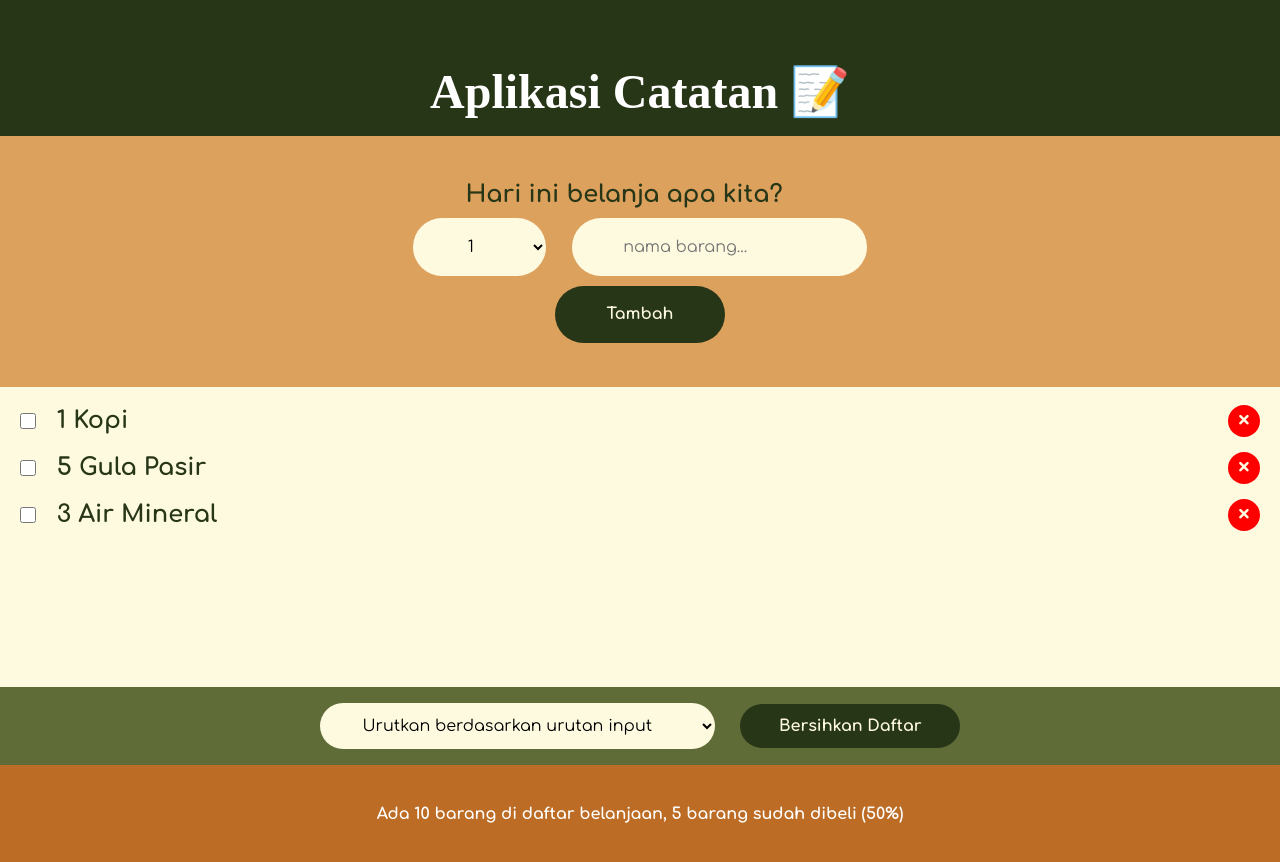
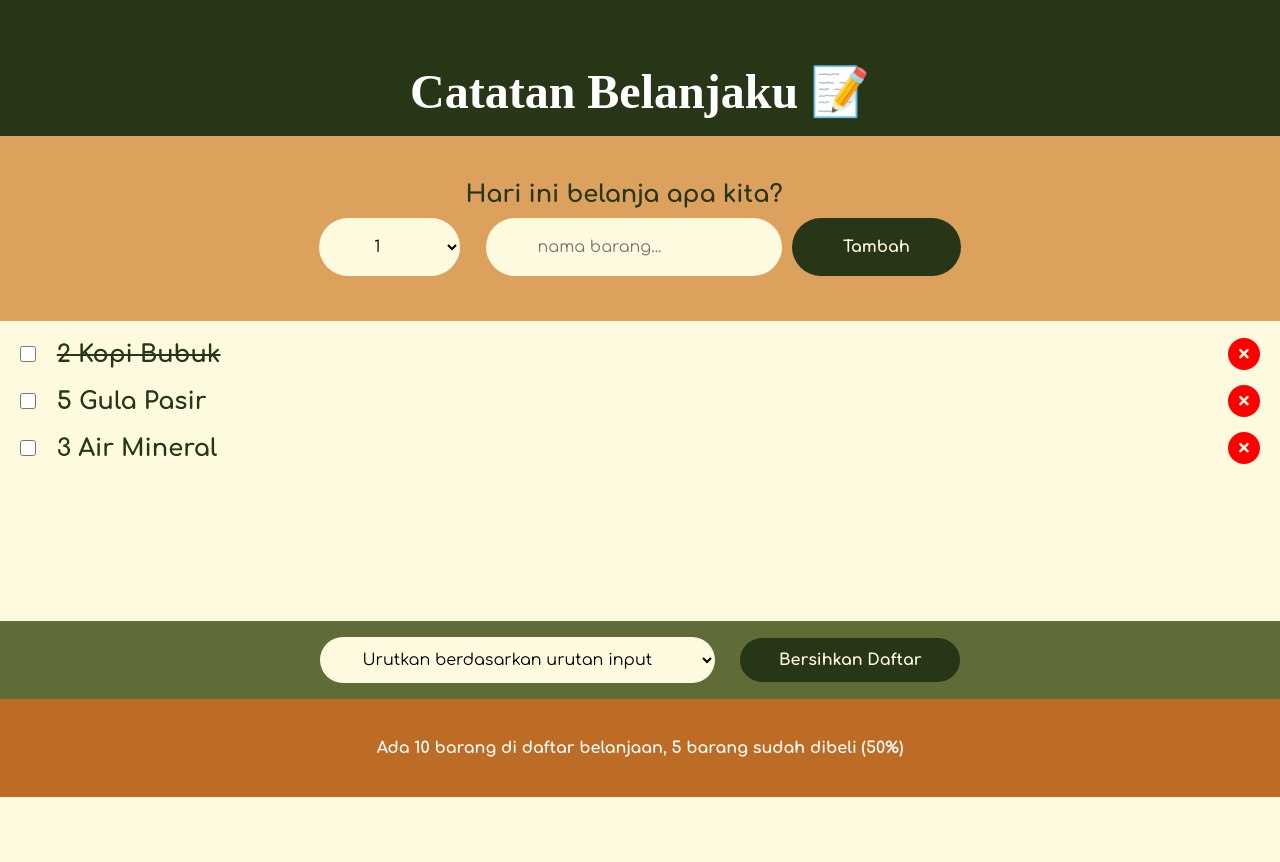
Before and after one commit to Mezzky/note-app, a React (Vite) app: page / in a window 1280 px wide. After the commit the page ends 800 px from the top, so only its background shows below. Built offline with nearby package versions, Linux system fonts and the light colour scheme; a web font is replaced by a local one.

Commit message:
Change Progress

```diff
--- a/package.json
+++ b/package.json
@@ -23,7 +23,6 @@
     "eslint-plugin-react-hooks": "^4.6.0",
     "eslint-plugin-react-refresh": "^0.4.5",
     "postcss": "^8.4.32",
-    "tailwindcss": "^3.4.0",
     "vite": "^5.0.8"
   }
 }
--- a/src/App.jsx
+++ b/src/App.jsx
@@ -1,41 +1,104 @@
-// eslint-disable-next-line no-unused-vars
-import React from 'react'
+import React, { useState } from "react";
 
-const App = () => {
+const groceryItems = [
+  {
+    id: 1,
+    name: 'Kopi Bubuk',
+    quantity: 2,
+    checked: true,
+  },
+  {
+    id: 2,
+    name: 'Gula Pasir',
+    quantity: 5,
+    checked: false,
+  },
+  {
+    id: 3,
+    name: 'Air Mineral',
+    quantity: 3,
+    checked: false,
+  },
+];
+
+export default function App() {
+  const [items, setItems] = useState(groceryItems);
+
+  function handleAddItem(item) {
+    setItems([...items, item])
+  }
+
+  function handleDeleteItem(item) {
+    setItems([])
+  }
+
   return (
-    <div className="app bg-slate-600 w-full flex flex-col gap-10 p-5 items-center">
-    <h1 className='text-5xl font-bold'>Aplikasi Catatan 📝</h1>
-    <form className="add-form">
+    <div className="app">
+      <Header />
+      <Form onAddItem={handleAddItem}/>
+      <GroceryList items={items} />
+      <Stats />
+    </div>
+  );
+}
+
+function Header() {
+  return <h1>Catatan Belanjaku 📝</h1>;
+}
+
+function Form({onAddItem}) {
+  const [name, setName] = useState('');
+  const [quantity, setQuantity] = useState(1);
+
+  function handleSubmit(e){
+    e.preventDefault();
+
+    if(!name) return;
+
+    const newItem = {
+      name,
+      quantity,
+      checked: false,
+      id: Date.now()
+
+    };
+
+    onAddItem(newItem);
+
+    console.log(newItem);
+
+    setName('');
+    setQuantity(1);
+  }
+
+  const quantityNum = [...Array(20)].map((_, i) => (
+    <option value={i + 1} key={i + 1}>
+      {i + 1}
+    </option>
+  ));
+
+  return (
+    <form className="add-form" onSubmit={handleSubmit}>
       <h3>Hari ini belanja apa kita?</h3>
       <div>
-        <select>
-          <option value="1">1</option>
-          <option value="2">2</option>
-          <option value="3">3</option>
-          <option value="4">4</option>
-          <option value="5">5</option>
+        <select value={quantity} onChange={(e) => setQuantity(Number(e.target.value))}>
+          {quantityNum}
         </select>
-        <input type="text" placeholder="nama barang..." />
+        <input type="text" placeholder="nama barang..." value={name} onChange={(e) => setName(e.target.value)}/>
+        <button>Tambah</button>
       </div>
-      <button>Tambah</button>
     </form>
+  );
+}
+
+function GroceryList({items}) {
+  return (
+    <>
     <div className="list">
       <ul>
-        <li>
-          <input type="checkbox" />
-          <span>1 Kopi</span>
-          <button>&times;</button>
-        </li>
-        <li>
-          <input type="checkbox" />
-          <span>5 Gula Pasir</span>
-          <button>&times;</button>
-        </li>
-        <li>
-          <input type="checkbox" />
-          <span>3 Air Mineral</span>
-          <button>&times;</button>
-        </li>
+        {items.map((item) => (
+          <Item item={item} key={item.id}/>
+        ))}
       </ul>
     </div>
     <div className="actions">
@@ -46,9 +109,24 @@ const App = () => {
       </select>
       <button>Bersihkan Daftar</button>
     </div>
-    <footer className="stats">Ada 10 barang di daftar belanjaan, 5 barang sudah dibeli (50%)</footer>
-  </div>
+    </>
+  );
+}
+
+function Item({item}){
+  return(
+    <li key={item.id}>
+      <input type="checkbox"/>
+      <span style={item.checked ? {textDecoration: 'line-through'} : {}}>{item.quantity} {item.name}</span>
+      <button>&times;</button>
+    </li>
   )
 }
 
-export default App
+function Stats() {
+  return (
+    <footer className="stats">
+      Ada 10 barang di daftar belanjaan, 5 barang sudah dibeli (50%)
+    </footer>
+  );
+}
```
Also changed, not shown: .eslintrc.cjs, 1 other file (tests, documents, lock files or other folders).
